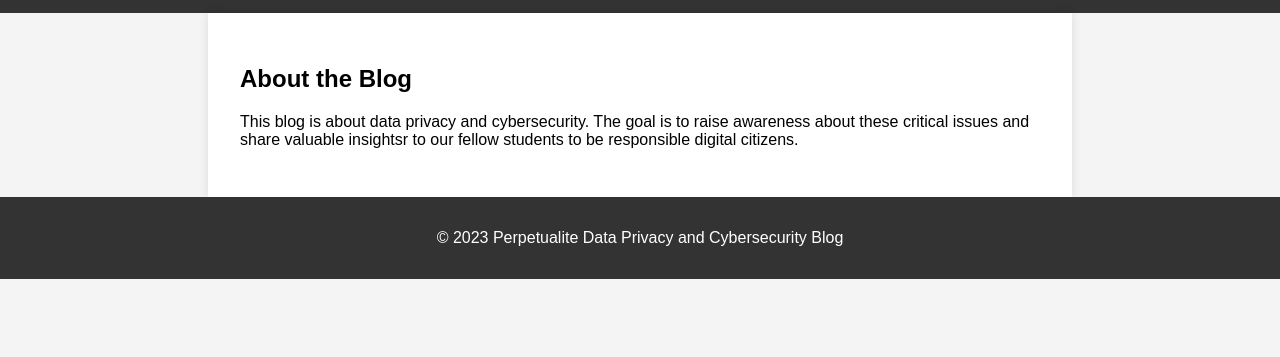
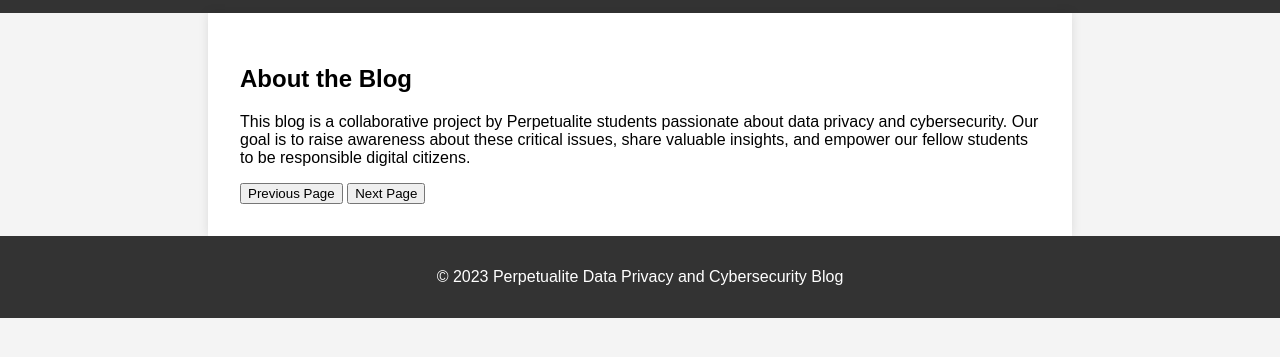
Before and after one commit to gab17-dev/Website-, a plain HTML site: page about.html in a window 1280 px wide. Shown: the part 117-474 px from the top of the page. Drawn offline with Linux system fonts and the light colour scheme.

Commit message:
about.html

```diff
--- a/about.html
+++ b/about.html
@@ -21,12 +21,26 @@
   <main>
     <section>
       <h2>About the Blog</h2>
-      <p>This blog is about data privacy and cybersecurity. The goal is to raise awareness about these critical issues and share valuable insightsr to our fellow students to be responsible digital citizens.</p>
+      <p>This blog is a collaborative project by Perpetualite students passionate about data privacy and cybersecurity. Our goal is to raise awareness about these critical issues, share valuable insights, and empower our fellow students to be responsible digital citizens.</p>
+
+      <button id="prev-button" onclick="prevPage()">Previous Page</button>
+      <button id="next-button" onclick="nextPage()">Next Page</button>
+
+      <script>
+        function prevPage() {
+          window.location.href = "wiki.html";
+        }
+
+        function nextPage() {
+          window.location.href = "index.html";
+        }
+      </script>
     </section>
   </main>
 
   <footer>
     <p>© 2023 Perpetualite Data Privacy and Cybersecurity Blog</p>
   </footer>
-</body>
+
+  </body>
 </html>
```
